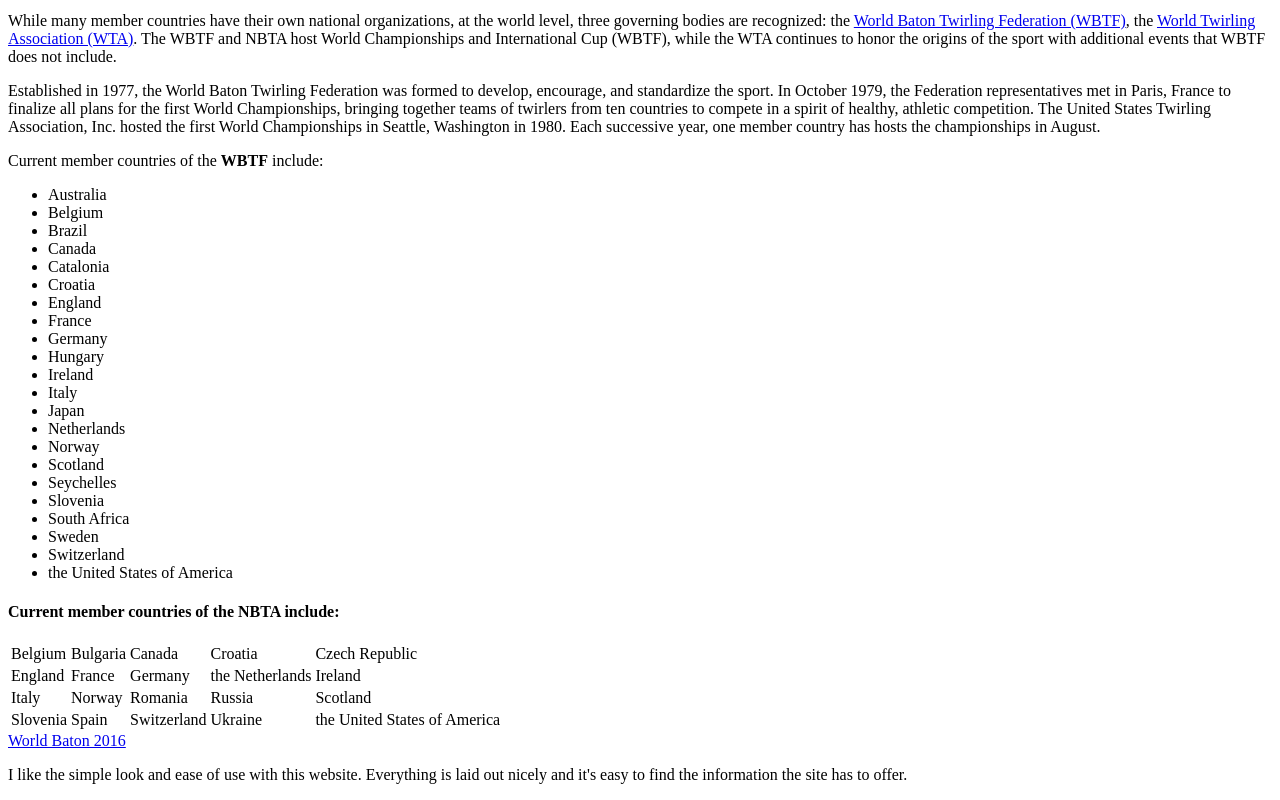
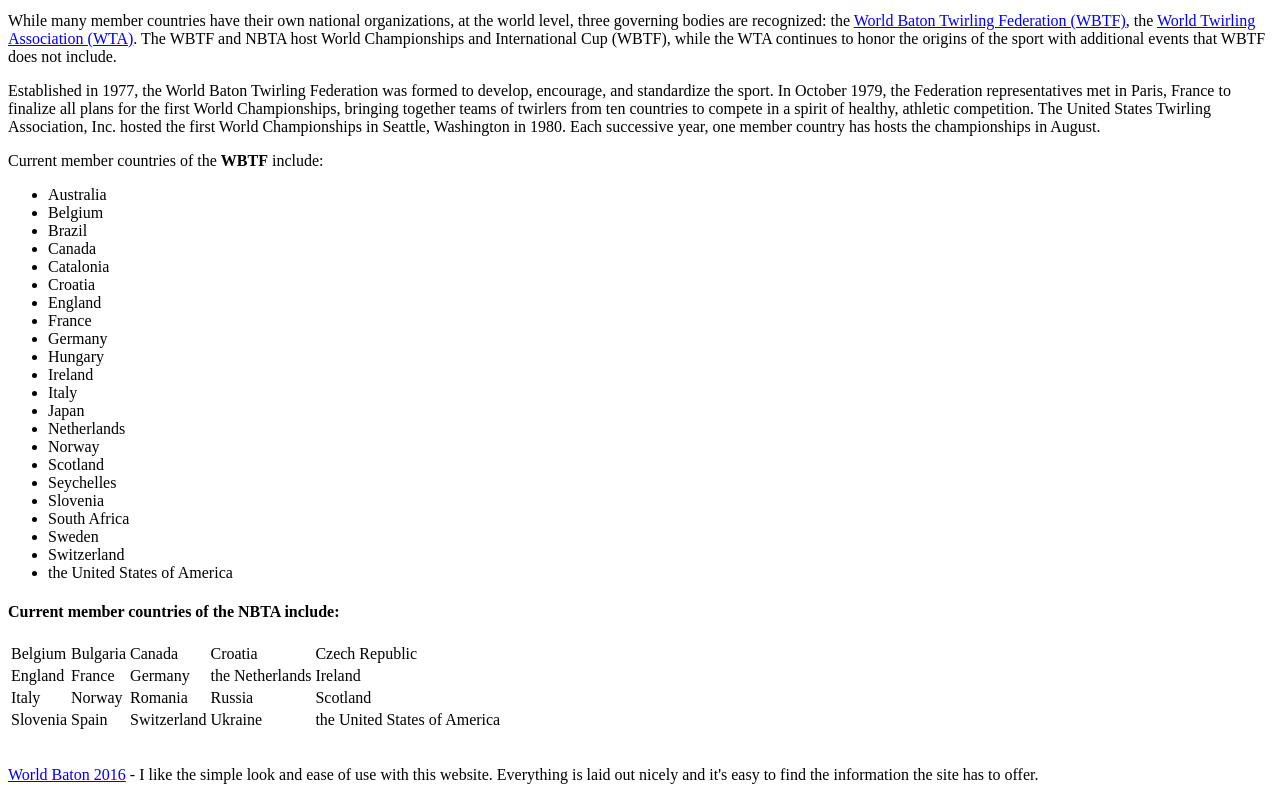
Before and after one commit to bw2116/bw2116.github.io, a plain HTML site: page index.html in a window 1280 px wide. Shown: the part 1232-2032 px from the top of the page. Drawn offline with Linux system fonts and the light colour scheme.

Commit message:
small update to display of world baton link and text

```diff
--- a/index.html
+++ b/index.html
@@ -84,8 +84,9 @@
           </tr>
         </table>
     </div>
-
-    <a href="http://worldbaton2016.com/">World Baton 2016</a>
-    <p>I like the simple look and ease of use with this website.  Everything is laid out nicely and it's easy to find the information the site has to offer.</p>
+    <br />
+    <div>
+      <p><a href="http://worldbaton2016.com/">World Baton 2016</a> - I like the simple look and ease of use with this website.  Everything is laid out nicely and it's easy to find the information the site has to offer.</p>
+    </div>
   </body>
 </html>
```
